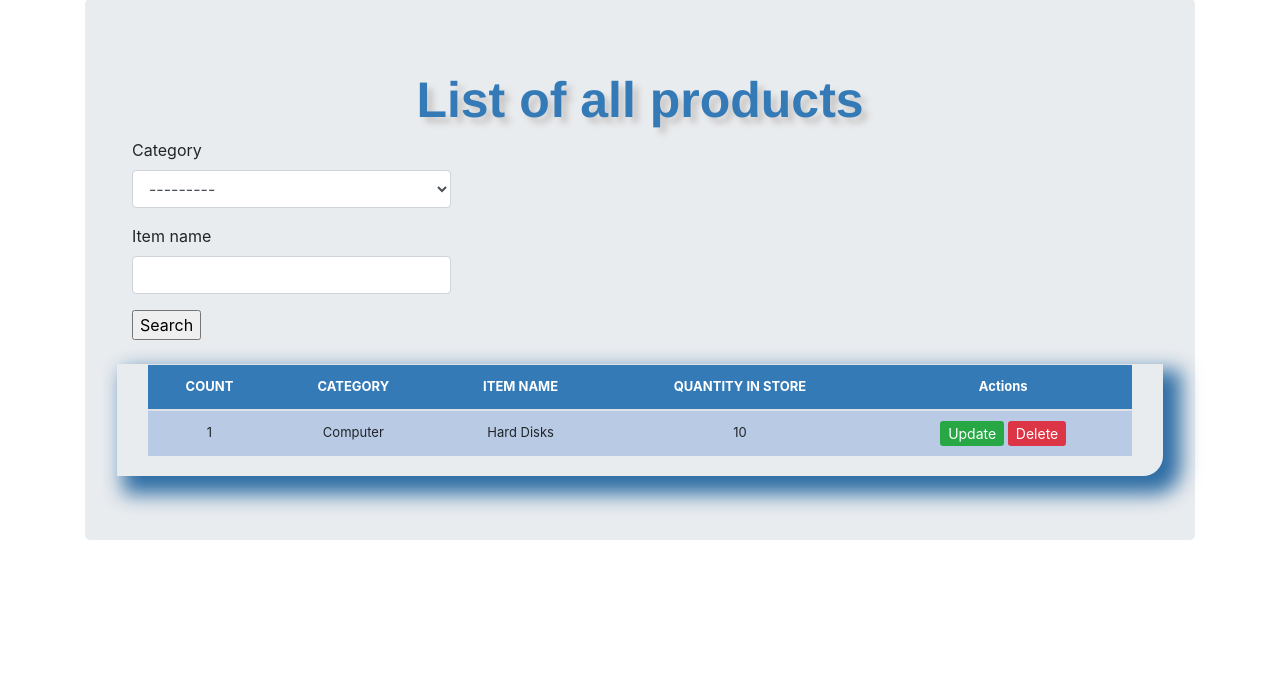
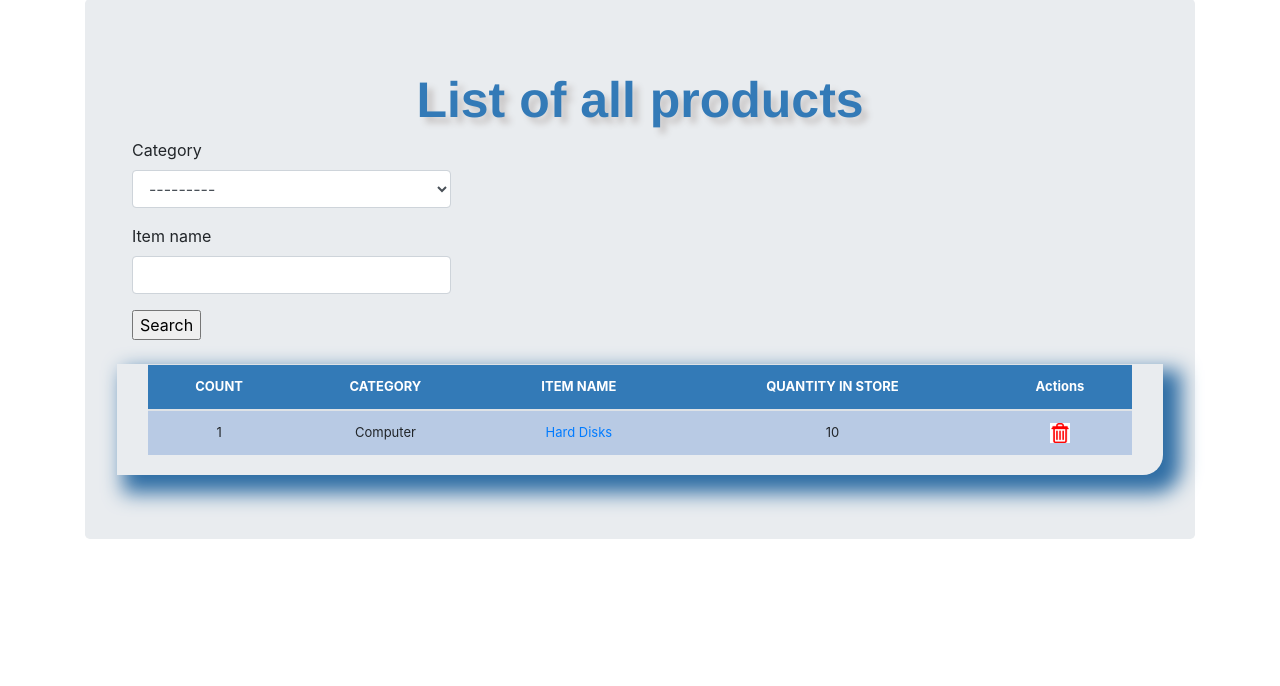
Before and after one commit to Dihfahsih1/stock-management-system, a Django app: page /items-list in a window 1280 px wide. Shown: the part 73-759 px from the top of the page. Run offline with Django 3.2, Linux system fonts and the light colour scheme; data comes from the database, SQL or seed files in the repository; some libraries are stand-ins or nearby versions.

Commit message:
add delete icon

```diff
--- a/stockmgt/templates/list_items.html
+++ b/stockmgt/templates/list_items.html
@@ -1,6 +1,6 @@
 {% extends 'base.html' %}
 {% block content %}
-{% load crispy_forms_tags %}
+{% load static crispy_forms_tags %}
 <div class="header">{{header}}</div>
 <div class="row">
   <div class="col-lg-12">
@@ -35,10 +35,9 @@
           <tr>
             <td>{{forloop.counter}}</td>
             <td>{{instance.category}}</td>
-            <td>{{instance.item_name}}</td>
+            <td><a href="{% url 'update_items' instance.id %}">{{instance.item_name}}</a></td>
             <td>{{instance.quantity}}</td>
-            <td> <a href="{% url 'update_items' instance.pk %}"><span class="btn-sm btn-success">Update</span></a>
-              <a href="{% url 'delete_item' instance.pk %}"><span class="btn-sm btn-danger">Delete</span></a>
+            <td><a href="{% url 'delete_item' instance.pk %}"><img src="{% static 'img/delete.png' %}" height="20"></a>
             </td>
           </tr>
       {% endfor %}
```
Also changed, not shown: stockmgt/static/img/delete.png (added).
